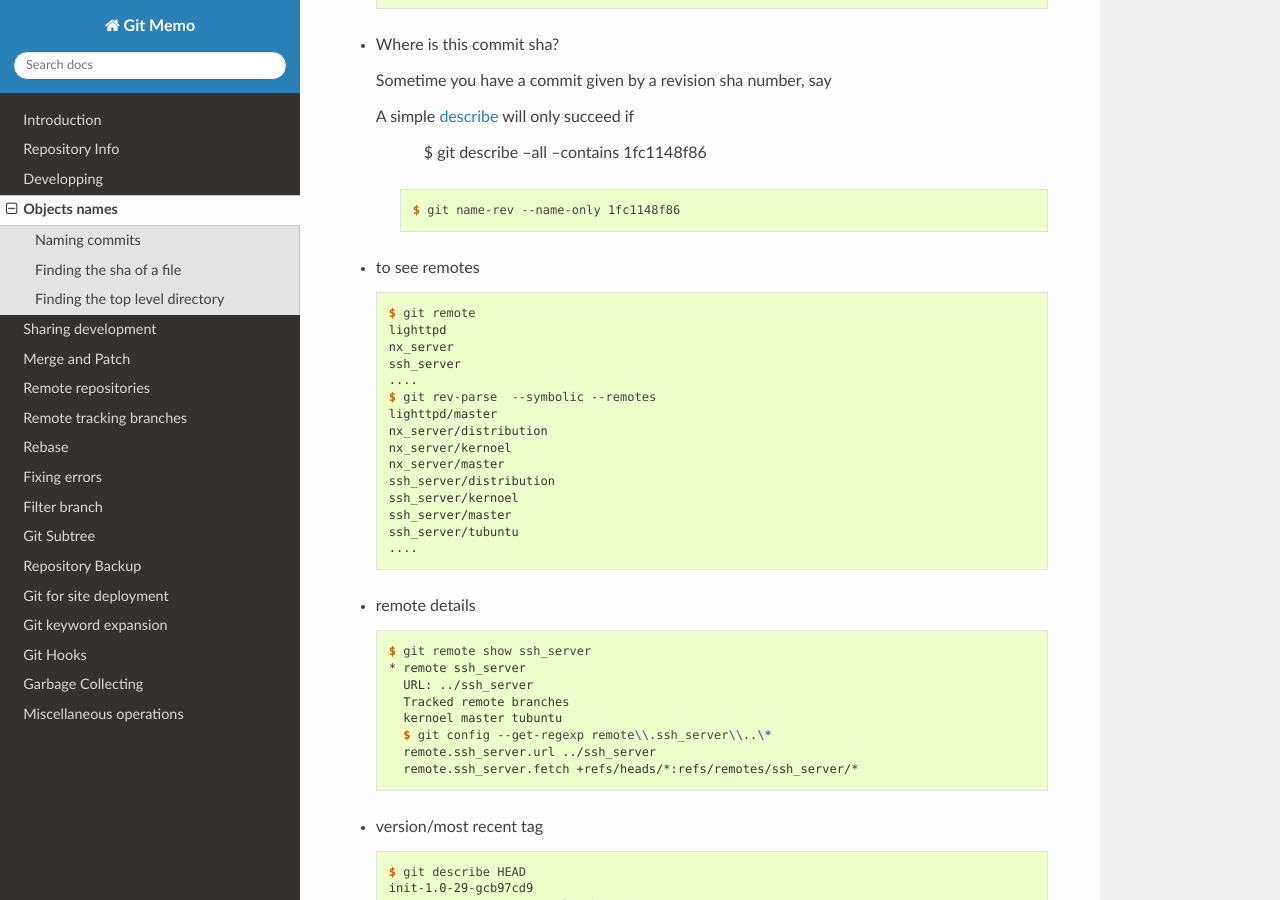
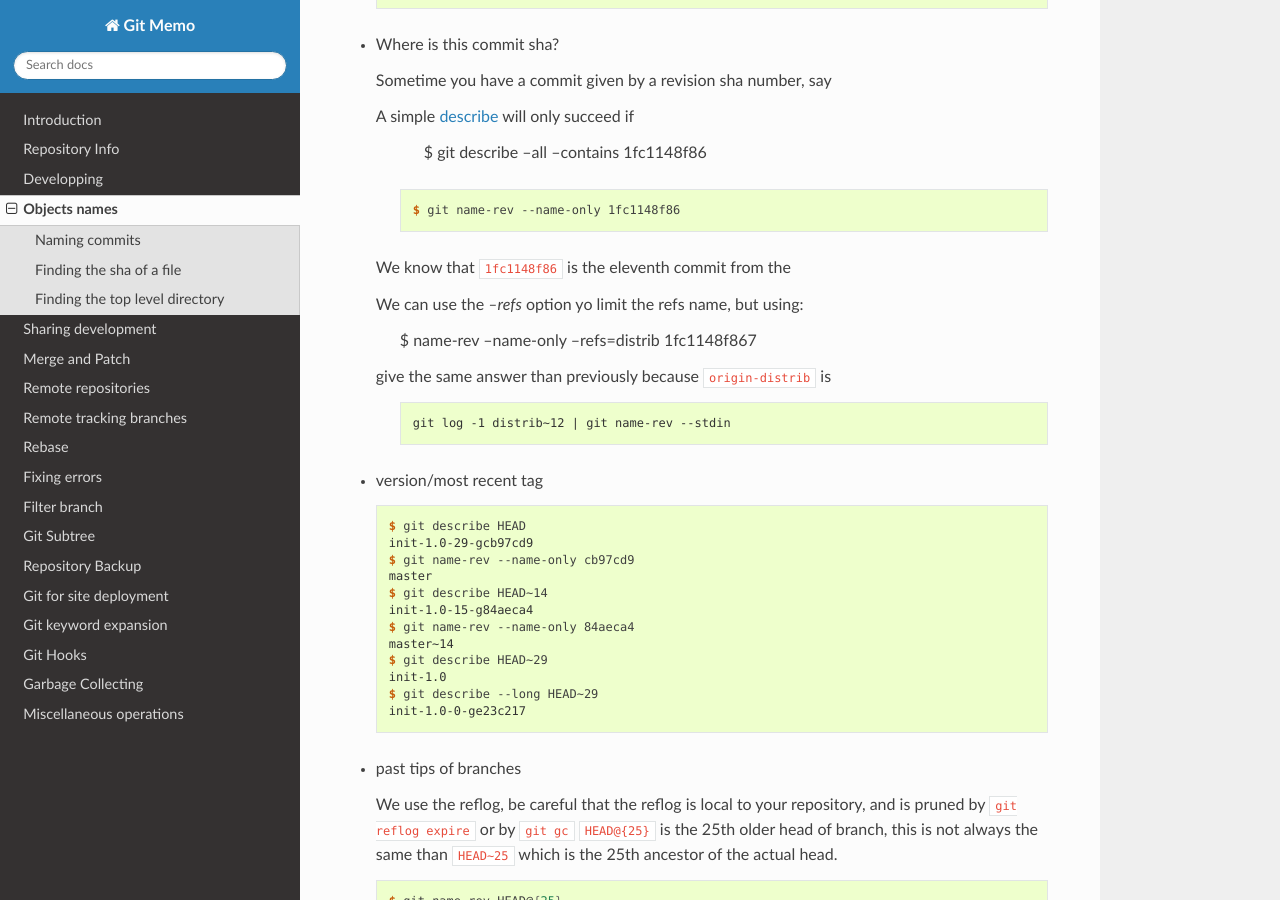
Before and after one commit to marczz/git-memo, a Sphinx documentation site: the page built from source/revparse.rst, in a window 1280 px wide and 900 px high, scrolled down 772 px. Built offline with Sphinx 7.4.7 and the Read the Docs theme 2.0.0, drawn with Linux system fonts in a browser that asks for light colours.

Commit message:
Moved remote info
from source/revparse.rst to source/git_info.rst

```diff
--- a/source/git_info.rst
+++ b/source/git_info.rst
@@ -45,6 +45,48 @@ Remotes branches::
 Show also what are the tracking branches, if any.::
 
     $ git branch -vv
+
+.. index::
+   remote
+   single: git; remote
+
+Remotes
+-------
+See also the :doc:`remote section <remote>`
+
+-   to see remotes
+
+    ::
+
+        $ git remote
+        lighttpd
+        nx_server
+        ssh_server
+        ....
+        $ git rev-parse  --symbolic --remotes
+        lighttpd/master
+        nx_server/distribution
+        nx_server/kernoel
+        nx_server/master
+        ssh_server/distribution
+        ssh_server/kernoel
+        ssh_server/master
+        ssh_server/tubuntu
+        ....
+
+-   remote details
+
+    ::
+
+        $ git remote show ssh_server
+        * remote ssh_server
+          URL: ../ssh_server
+          Tracked remote branches
+          kernoel master tubuntu
+          $ git config --get-regexp remote\\.ssh_server\\..\*
+          remote.ssh_server.url ../ssh_server
+          remote.ssh_server.fetch +refs/heads/*:refs/remotes/ssh_server/*
+
 
 ..  index::
     single: tag; list
--- a/source/revparse.rst
+++ b/source/revparse.rst
@@ -58,41 +58,17 @@ See :gitdoc:`git-rev-parse <git-rev-parse.html>`,
 
        $ git name-rev --name-only 1fc1148f86
 
-.. index::
-   pair:git; remote
+   We know that ``1fc1148f86`` is the eleventh commit from the
 
--   to see remotes
+   We can use the `--refs` option yo limit the refs name, but using:
+
+     $   name-rev --name-only --refs=distrib 1fc1148f867
+
+   give the same answer than previously because ``origin-distrib``  is
 
     ::
 
-	$ git remote
-	lighttpd
-	nx_server
-	ssh_server
-	....
-	$ git rev-parse  --symbolic --remotes
-	lighttpd/master
-	nx_server/distribution
-	nx_server/kernoel
-	nx_server/master
-	ssh_server/distribution
-	ssh_server/kernoel
-	ssh_server/master
-	ssh_server/tubuntu
-	....
-
--   remote details
-
-    ::
-
-	$ git remote show ssh_server
-	* remote ssh_server
-	  URL: ../ssh_server
-	  Tracked remote branches
-	  kernoel master tubuntu
-	  $ git config --get-regexp remote\\.ssh_server\\..\*
-	  remote.ssh_server.url ../ssh_server
-	  remote.ssh_server.fetch +refs/heads/*:refs/remotes/ssh_server/*
+       git log -1 distrib~12 | git name-rev --stdin
 
 .. index::
    pair:git;describe
```
